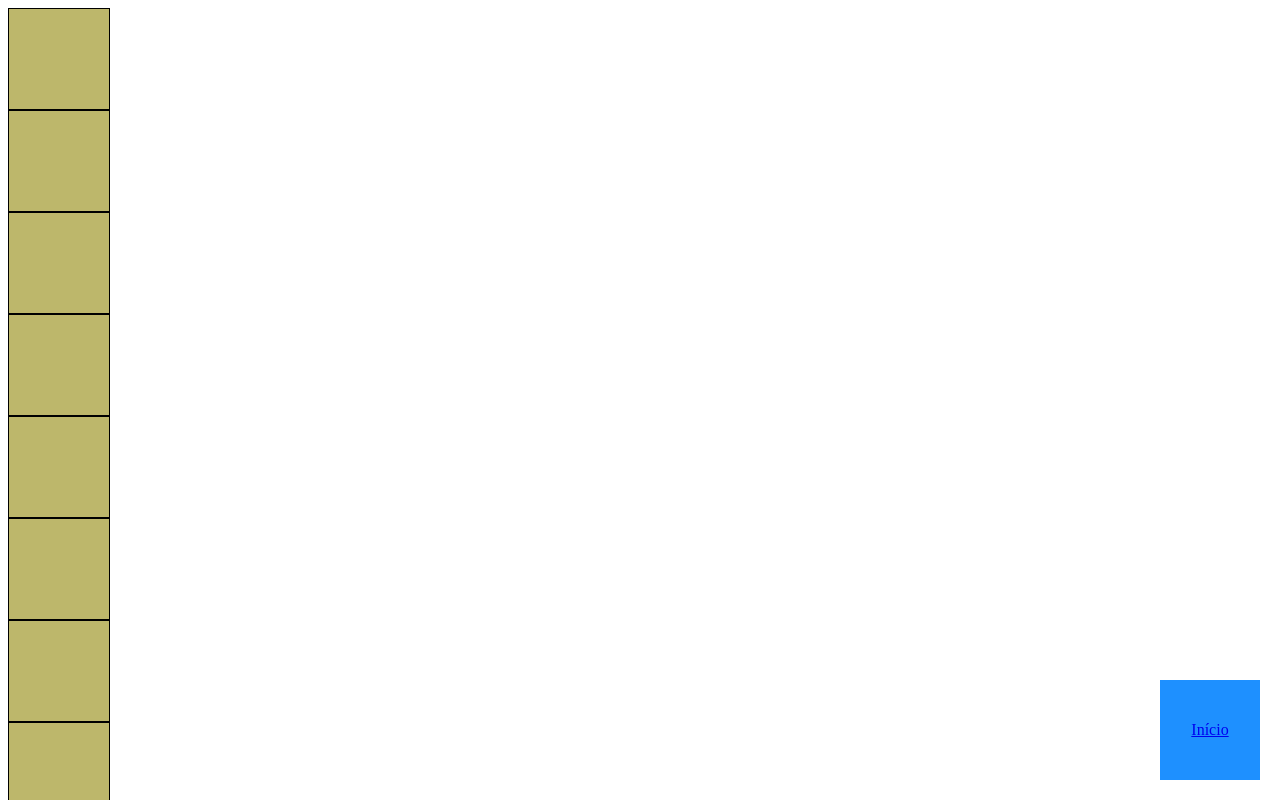
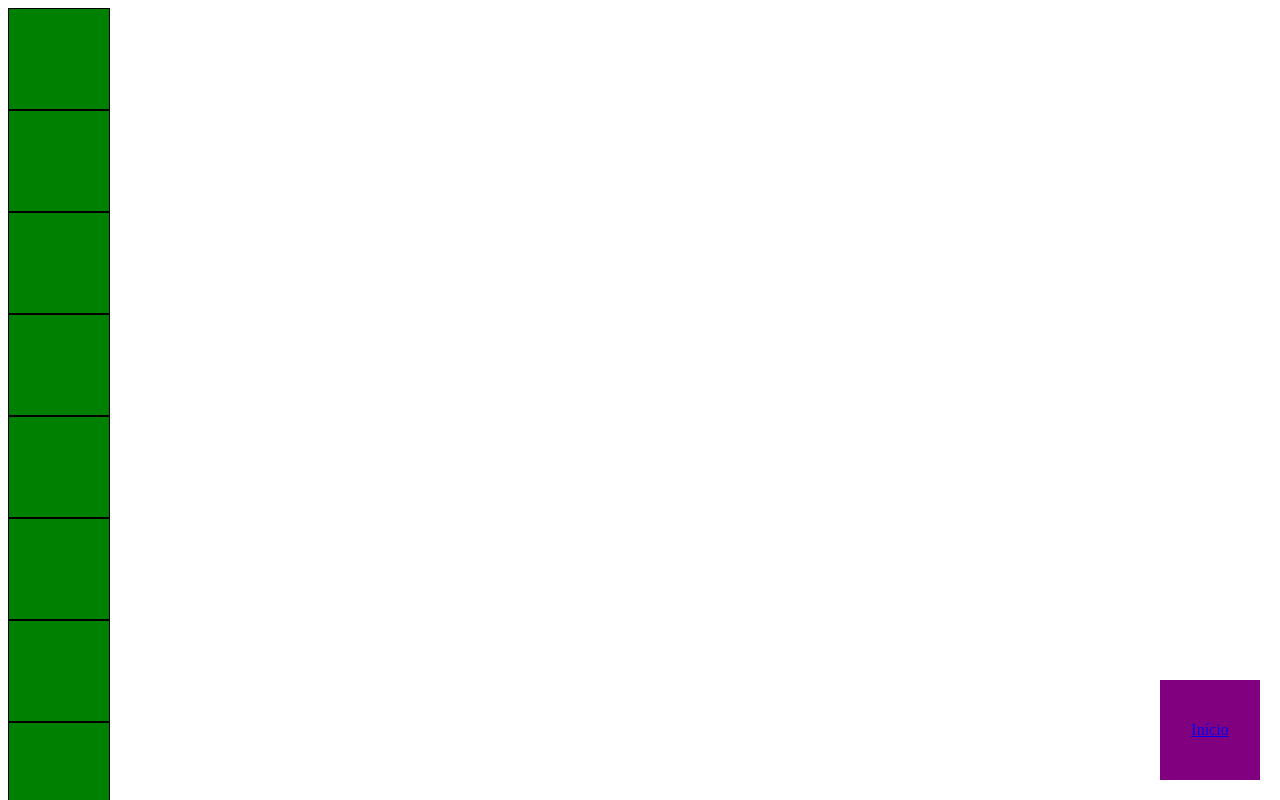
Before and after one commit to jeziel-almeida/AlmeidaFotografia, a plain HTML site: page estacioTema3/index.html in a window 1280 px wide. Shown: the top 800 px of the page. Drawn offline with Linux system fonts and the light colour scheme.

Commit message:
Mudança de cores no arquivo sobre posicionamento

```diff
--- a/estacioTema3/index.html
+++ b/estacioTema3/index.html
@@ -11,14 +11,14 @@
         .div1 {
             width: 100px;
             height: 100px;
-            background-color: darkkhaki;
+            background-color: green;
             border: 1px solid black;
         }
 
         .div2 {
             width: 100px;
             height: 100px;
-            background-color: dodgerblue;
+            background-color: purple;
             position: fixed;
             bottom: 20px;
             right: 20px;
```
